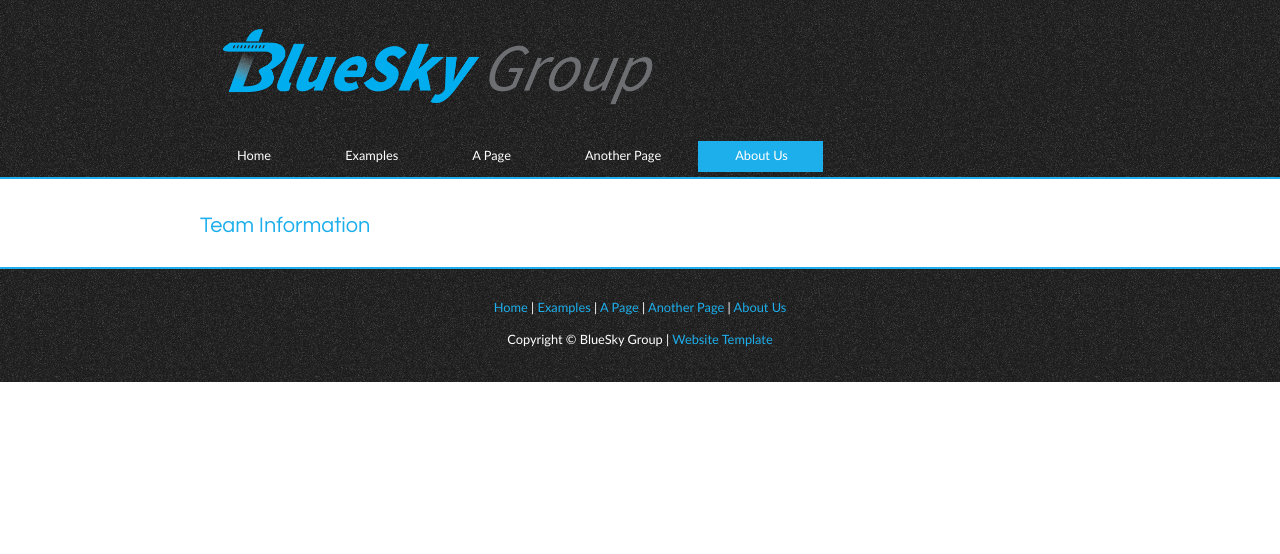
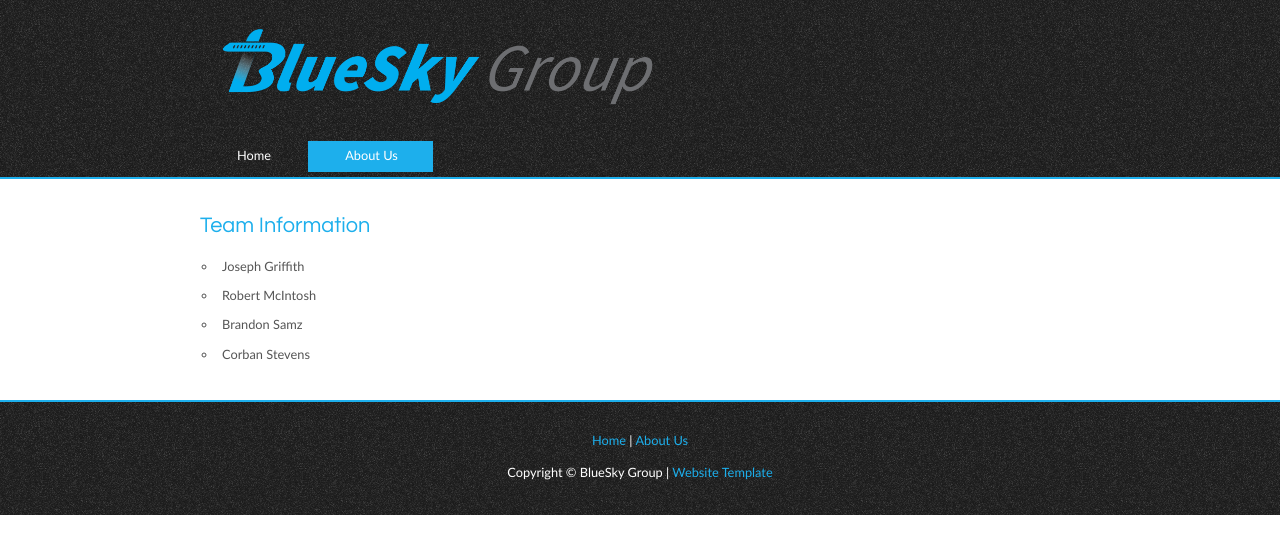
Before and after one commit to bgsamz/BlueSkyGroup_Website, a plain HTML site: page contact.html in a window 1280 px wide. Drawn offline with Linux system fonts and the light colour scheme.

Commit message:
Adjusted links and added member names.

```diff
--- a/contact.html
+++ b/contact.html
@@ -19,9 +19,6 @@
       <ul id="menu">
         <!-- put class="selected" in the li tag for the selected page - to highlight which page you're on -->
         <li><a href="index.html">Home</a></li>
-        <li><a href="examples.html">Examples</a></li>
-        <li><a href="page.html">A Page</a></li>
-        <li><a href="another_page.html">Another Page</a></li>
         <li class="selected"><a href="contact.html">About Us</a></li>
       </ul>
     </div>
@@ -29,11 +26,16 @@
   <div id="content_header"></div>
   <div id="site_content">
     <h1>Team Information</h1>
-
+    <ul>
+      <li>Joseph Griffith</li>
+      <li>Robert McIntosh</li>
+      <li>Brandon Samz</li>
+      <li>Corban Stevens</li>
+    </ul>
   </div>
   <div id="content_footer"></div>
   <div id="footer">
-    <p><a href="index.html">Home</a> | <a href="examples.html">Examples</a> | <a href="page.html">A Page</a> | <a href="another_page.html">Another Page</a> | <a href="contact.html">About Us</a></p>
+    <p><a href="index.html">Home</a> | <a href="contact.html">About Us</a></p>
     <p>Copyright &copy; BlueSky Group | <a href="http://www.html5webtemplates.co.uk">Website Template</a></p>
   </div>
 </div>
```
Also changed, not shown: index.html (+2 -5 lines).
